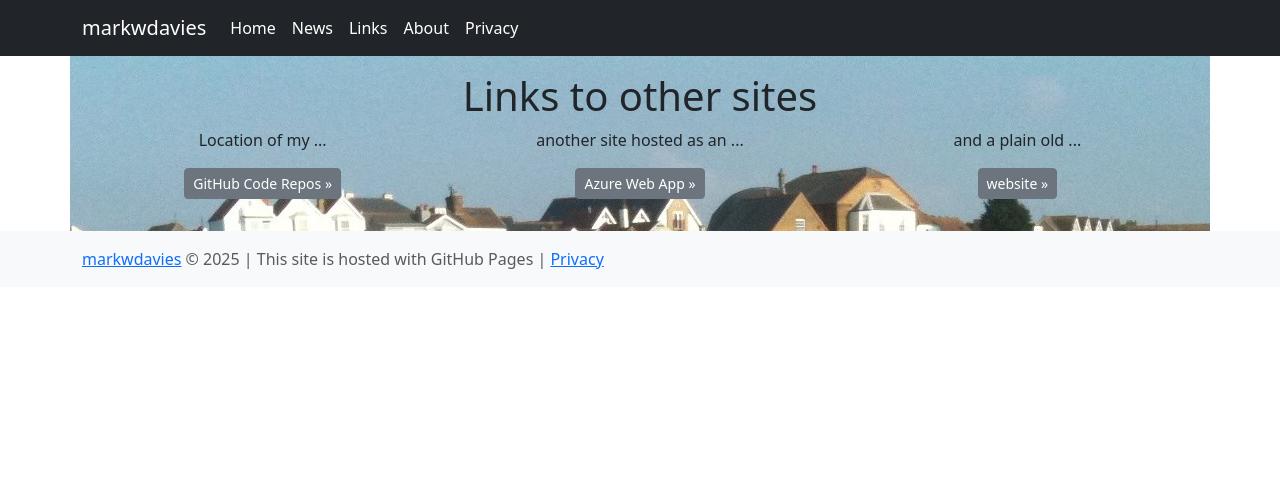
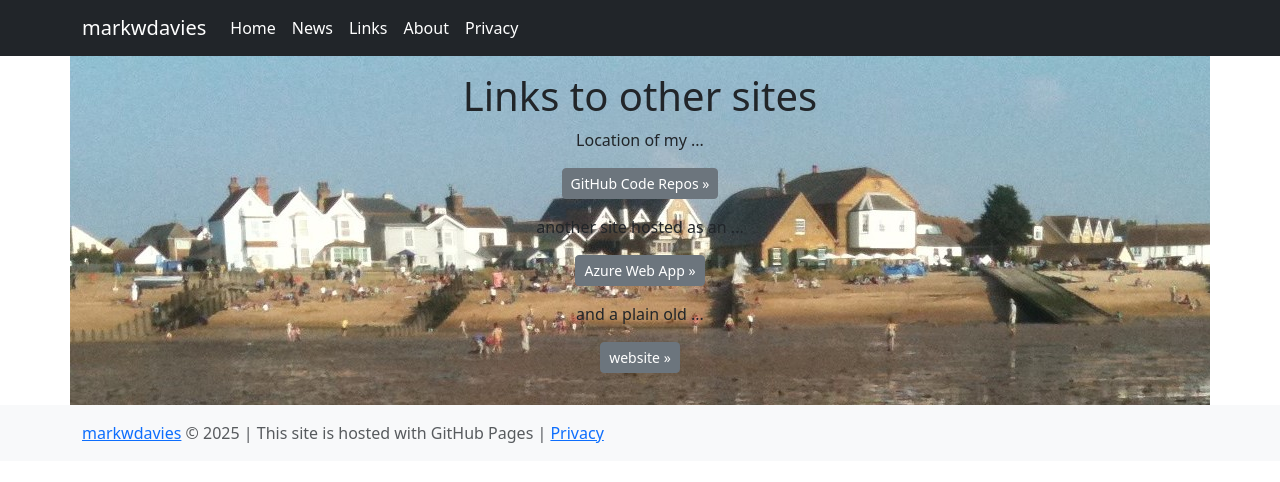
Before and after one commit to markwdavies/markwdavies.github.io, a Jekyll site: the page built from links.md, in a window 1280 px wide. Shown: the top 482 px of the page. Built offline with Jekyll 4.4.1, drawn with Linux system fonts in a browser that asks for light colours.

Commit message:
links page rejig

```diff
--- a/links.md
+++ b/links.md
@@ -5,16 +5,14 @@
 # {{ page.title }}
 
 <div class="row">
+<div class="col-sm-4">&nbsp;</div>
 <div class="col-sm-4">
 <p>Location of my ...</p>
 <p><a href="https://github.com/markwdavies" class="btn btn-secondary btn-sm"> GitHub Code Repos &raquo;</a></p>
-</div>
-<div class="col-sm-4">
 <p>another site hosted as an ... </p>
 <p><a href="https://markwdavies.azurewebsites.net" class="btn btn-secondary btn-sm">Azure Web App &raquo;</a></p>
-</div>
-<div class="col-sm-4">
 <p>and a plain old ...</p>
 <p><a href="https://markwdavies.co.uk/" class="btn btn-secondary btn-sm"> website &raquo;</a></p>
 </div>
+<div class="col-sm-4">&nbsp;</div>
 </div>
```
Also changed, not shown: 2 other files.
